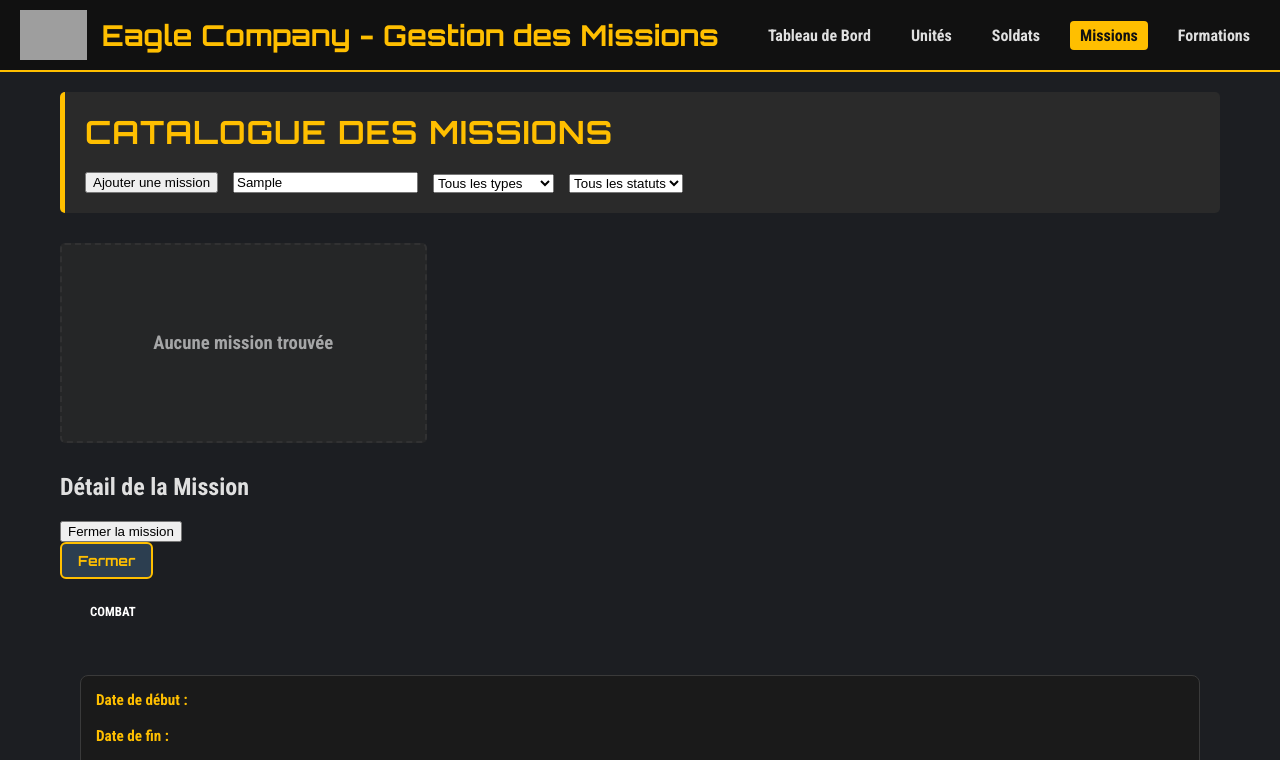
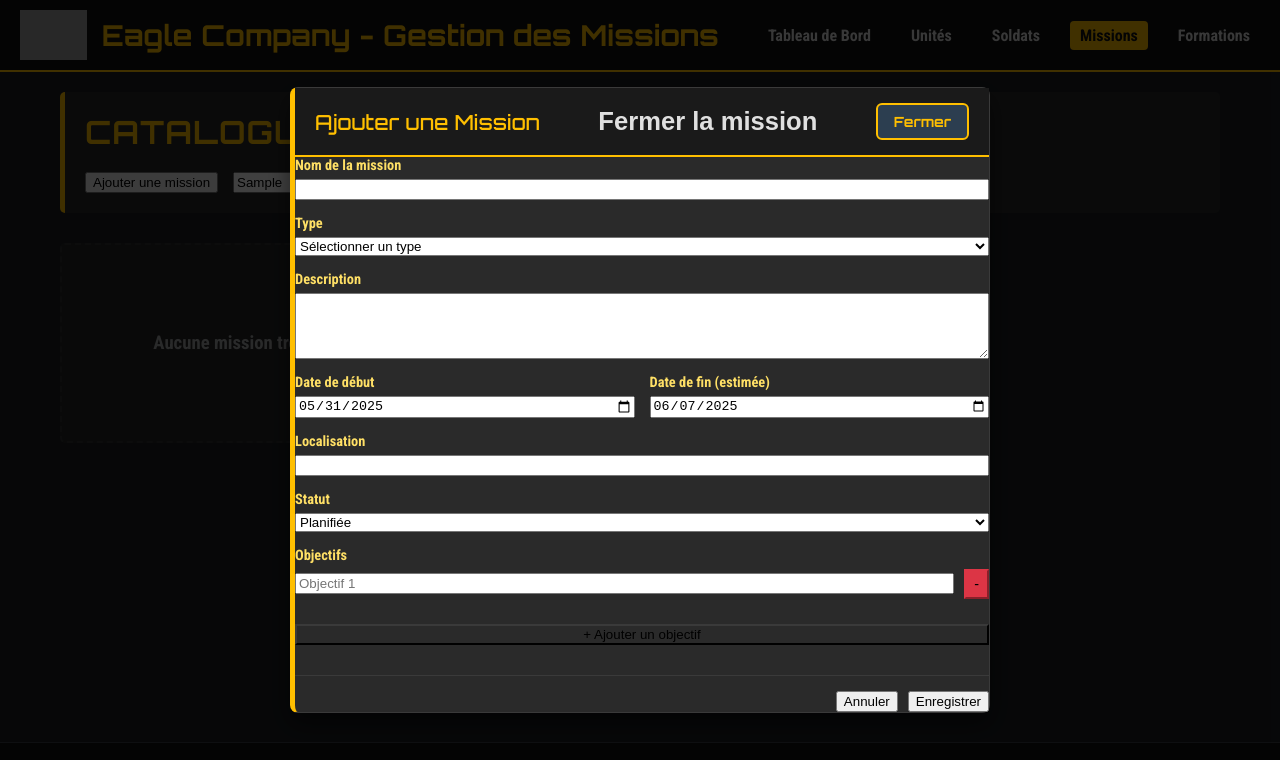
Before and after one commit to iceman64360-dev/Eagle_Operator, a website: page pages/missions.html in a window 1280 px wide. Both pictures are taken after typing "Sample" into the empty fields and a click on the button "Ajouter une mission". Shown: the top 760 px of the page. Drawn offline with Linux system fonts and the light colour scheme; grey boxes are pictures that could not be loaded.

Commit message:
Update style.css

```diff
--- a/assets/css/style.css
+++ b/assets/css/style.css
@@ -170,3 +170,145 @@ body.loading-page-theme {
         opacity: 0.8;
     }
 }
+
+/* ======================================== */
+/*              MODAL STYLES                */
+/* ======================================== */
+
+.hidden-modal {
+    display: none !important;
+}
+
+.modal-bg {
+    position: fixed;
+    top: 0;
+    left: 0;
+    width: 100%;
+    height: 100%;
+    background-color: rgba(0, 0, 0, 0.75); /* Darker overlay */
+    display: flex;
+    justify-content: center;
+    align-items: center;
+    z-index: 1000;
+    padding: 20px; /* Add padding for smaller screens so modal doesn't touch edges */
+    box-sizing: border-box;
+}
+
+.modal {
+    background-color: var(--medium-bg, #2a2a2a);
+    color: var(--text-color, #e0e0e0);
+    border-radius: 8px;
+    box-shadow: 0 10px 25px rgba(0, 0, 0, 0.5);
+    width: 100%; /* Full width within padding of modal-bg */
+    max-width: 700px; /* Default max-width, can be overridden by page-specific modal classes */
+    display: flex;
+    flex-direction: column;
+    max-height: calc(100vh - 40px); /* Max height considering modal-bg padding */
+    border: 1px solid var(--light-bg, #3a3a3a);
+}
+
+.military-modal { /* Add specific border if this class is used on the .modal div */
+    border-left: 5px solid var(--gold, #ffbf00);
+}
+
+.modal-header-container {
+    display: flex;
+    justify-content: space-between;
+    align-items: center;
+    padding: 15px 20px;
+    background-color: var(--dark-bg, #1a1a1a); /* Darker header */
+    border-bottom: 2px solid var(--gold, #ffbf00); /* Gold accent line */
+    flex-shrink: 0; /* Prevent header from shrinking */
+}
+
+.modal-header-container h2 {
+    margin: 0;
+    font-family: 'Orbitron', sans-serif;
+    color: var(--gold, #ffbf00);
+    font-size: 1.3rem;
+    font-weight: 500;
+}
+
+/* Generic modal content area. Specific content areas (e.g., .mission-detail-content) are styled in page-specific CSS */
+.modal-body-content {
+    padding: 20px;
+    overflow-y: auto;
+    flex-grow: 1; /* Allows content to fill available space */
+    line-height: 1.6;
+}
+
+/* Modal Footer (Optional, if used) */
+.modal-footer-container {
+    display: flex;
+    justify-content: flex-end;
+    align-items: center;
+    padding: 15px 20px;
+    background-color: var(--dark-bg, #1a1a1a);
+    border-top: 1px solid var(--light-bg, #3a3a3a);
+    flex-shrink: 0;
+    gap: 10px;
+}
+
+/* Close button styling - relies on modal-buttons.css for specific icon, but provides base */
+.close-modal-btn,
+.close-mission-btn { /* Covers specific class from missions.html */
+    background-color: transparent;
+    border: none;
+    color: var(--text-color, #e0e0e0);
+    font-size: 1.6rem; /* Larger for easier clicking */
+    font-weight: bold;
+    cursor: pointer;
+    padding: 0; /* Reset padding */
+    line-height: 1; /* Ensure tight fit */
+    transition: color 0.2s ease;
+}
+
+.close-modal-btn:hover,
+.close-mission-btn:hover {
+    color: var(--gold, #ffbf00);
+}
+
+/* Basic form styling within modals */
+.modal form {
+    display: flex;
+    flex-direction: column;
+    gap: 15px; /* Space between form groups */
+}
+
+.modal .form-group {
+    display: flex;
+    flex-direction: column;
+    gap: 5px; /* Space between label and input */
+}
+
+.modal .form-group label {
+    font-weight: bold;
+    color: var(--light-gold, #ffe066);
+    font-size: 0.9rem;
+}
+
+.modal .form-row {
+    display: flex;
+    gap: 15px;
+}
+
+.modal .form-row .form-group.half {
+    flex: 1;
+}
+
+/* Ensure inputs and textareas take full width within their form context */
+.modal .military-input,
+.modal .military-select,
+.modal .military-textarea {
+    width: 100%;
+    box-sizing: border-box; /* Important for width: 100% to work as expected */
+}
+
+.modal .form-actions {
+    display: flex;
+    justify-content: flex-end;
+    gap: 10px;
+    margin-top: 15px;
+    padding-top: 15px;
+    border-top: 1px solid var(--light-bg, #3a3a3a);
+}
```
